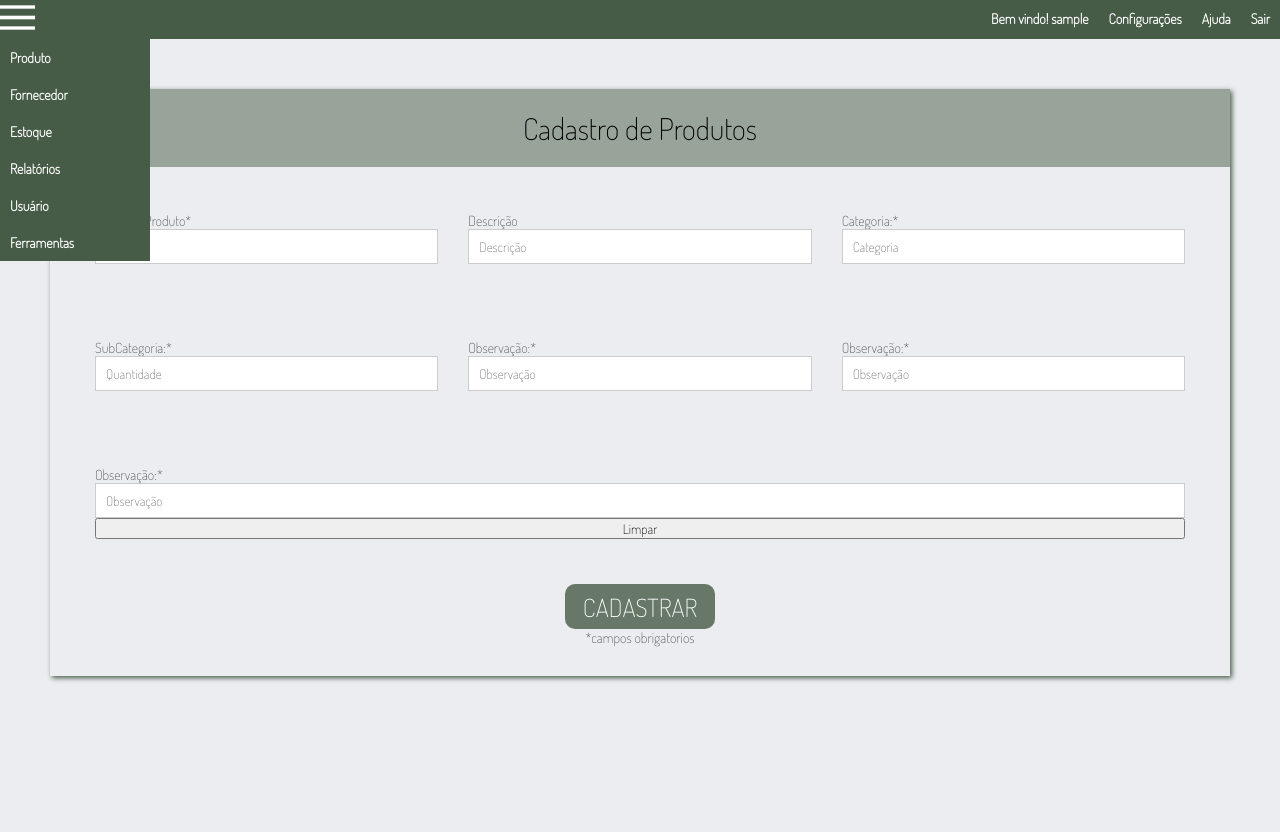
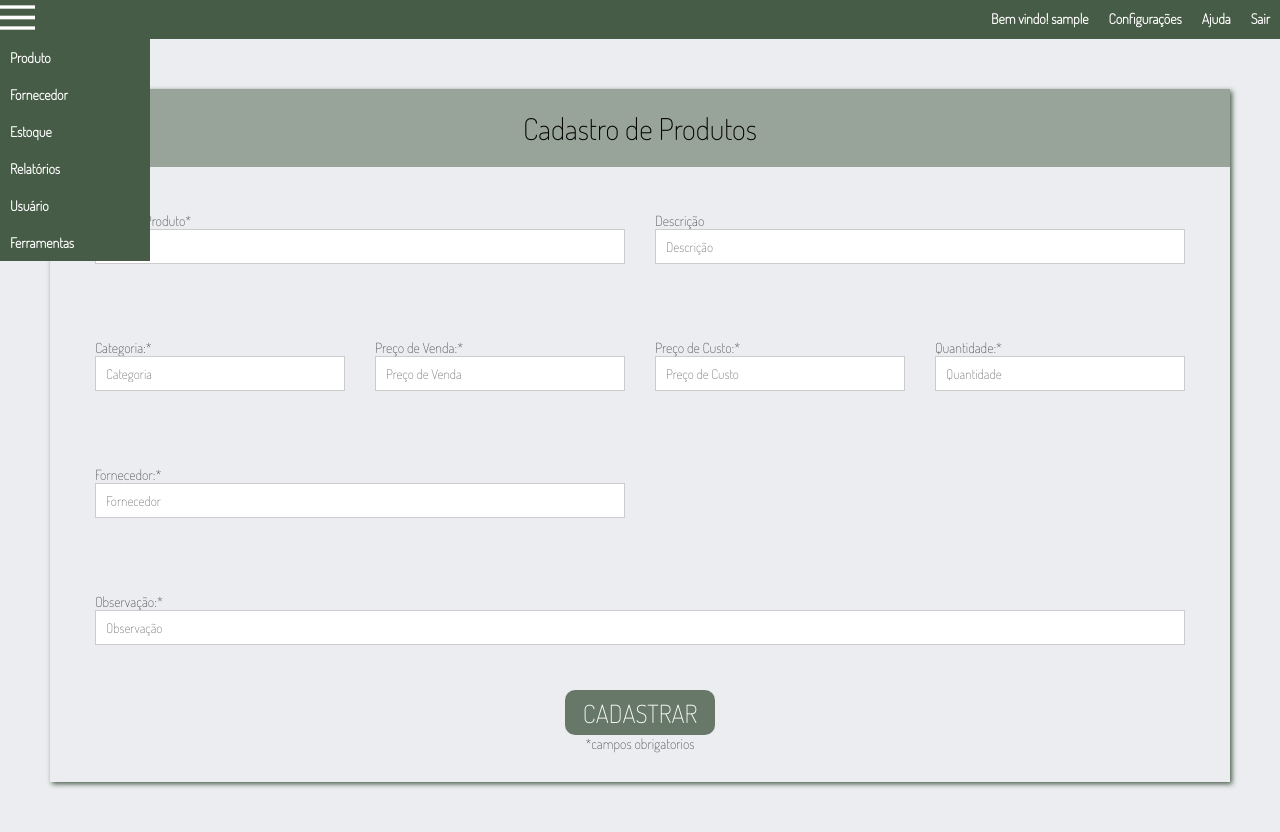
Before and after one commit to LeticiaRosa/Loja_Virtual, a PHP site: page /Tela_cadastro_produto_1.php in a window 1280 px wide. Before the commit the page ends 682 px from the top, so only its background shows below. Run offline with PHP 8.4, Linux system fonts and the light colour scheme; the visitor is signed in with stand-in values (Sample User, id 1); data that the repository does not hold is empty.

Commit message:
Tela de Cadastro de Produto alterações no insert

```diff
--- a/Tela_cadastro_produto_1.php
+++ b/Tela_cadastro_produto_1.php
@@ -4,6 +4,11 @@
     header("Pragma: no-cache");
 
 ?>
+<script type="text/javascript" language="javascript">
+function ClearForm(){
+       document.Form_login.reset();
+  }
+</script>
 
 <!DOCTYPE html>
 <html>
@@ -35,47 +40,59 @@
                       <p>Nome do Produto*</p>
                       <input  type="text" name="nome" id="nome" required placeholder= "Nome" autocomplete="off" >
                     </div>
-
                     <div class="col">
 		  			  			  <p>Descrição</p>
-                      <input type="text" name="descricao" id="descricao" required placeholder="Descrição" autocomplete="off" >
-                    </div>
-
-                    <div class="col">
-                      <p>Categoria:*</p>
-                      <input type="text" name="id_categoria" id="id_categoria" required placeholder="Categoria" autocomplete="off" >
+                      <input type="text" name="descricao" id="descricao" placeholder="Descrição" autocomplete="off" >
                     </div>
                     </div>
 
                   <div class="form-wraper">
+
+
+                  <div class="col">
+                      <p>Categoria:*</p>
+                      <input type="text" name="id_categoria" id="id_categoria" required placeholder="Categoria" autocomplete="off" >
+                    </div>
+
                     <div class="col">
-                      <p>SubCategoria:*</p>
+                      <p>Preço de Venda:*</p>
+                      <input type="text" name= "preco_venda" id="preco_venda" required placeholder="Preço de Venda" autocomplete="off" >
+                    </div>
+
+                    <div class="col">
+                      <p>Preço de Custo:*</p>
+                      <input type="text" name="preco_custo"  id="preco_custo" required placeholder="Preço de Custo" autocomplete="off" >
+                    </div>
+
+                    <div class="col">
+                      <p>Quantidade:*</p>
                       <input type="text" name="quantidade" id="quantidade"  required placeholder="Quantidade" autocomplete="off" >
                     </div>
 
-                    <div class="col">
-                      <p>Observação:*</p>
-                      <input type="text" name= "observacao" id="observacao"  placeholder="Observação" autocomplete="off" >
+                    </div>
+                    <div class="form-wraper">
+                    <div class="col-1">
+                      <p>Fornecedor:*</p>
+                      <input type="text" name="id_fornecedor" id="id_fornecedor" required placeholder="Fornecedor" autocomplete="off" >
+                    </div>
                     </div>
 
-                    <div class="col">
-                      <p>Observação:*</p>
-                      <input type="text" name=""  placeholder="Observação" autocomplete="off" >
-                    </div>
-                    </div>
                     <div class="form-wraper">
                     <div class="col">
                       <p>Observação:*</p>
-                      <input type="text" name=""  placeholder="Observação" autocomplete="off" >
-                      <input type="reset" value="Limpar">
+                      <input type="text" name="observacao" id="observacao" placeholder="Observação" autocomplete="off" >
                     </div>
                     </div>
+
                     <div class="enviar">
-                    <input type="submit" name="acao" value="Cadastrar"/>
+                    <input type="submit" type="reset" name="acao" value="Cadastrar"/>
+
                     <?php
-                    if ( (isset($_POST['nome'])) && (isset($_POST['descricao']))  && (isset($_POST['id_categoria']))  && (isset($_POST['quantidade'])) ){
-                        inserirProduto( $_POST['nome'] , $_POST['descricao'] , $_POST['id_categoria'] , $_POST['quantidade'] , $_POST['observacao'] , $_SESSION['usuarioId']);
-                    }
+
+                    if ( (isset($_POST['nome'])) && (isset($_POST['descricao']))  && (isset($_POST['id_categoria']))  && (isset($_POST['preco_venda'])) && (isset($_POST['preco_custo']))&& (isset($_POST['quantidade'])) && (isset($_POST['id_fornecedor'])) && (isset($_POST['observacao']))  ){
+                         inserirProduto( $_POST['nome'] , $_POST['descricao'] , $_POST['id_categoria'] , $_POST['preco_venda'], $_POST['preco_custo'], $_POST['quantidade'], $_POST['id_fornecedor'] , $_POST['observacao'] , $_SESSION['usuarioId']);
+                      }
+
                     ?>
 		  			  		  <p>*campos obrigatorios</p>
                     </div>
--- a/back_end/banco.php
+++ b/back_end/banco.php
@@ -1,12 +1,20 @@
 <?php
 
-function inserirProduto($nome, $descricao, $id_categoria, $quantidade, $observacao, $id_usuario){
+
+function inserirProduto($nome, $descricao, $id_categoria, $preco_venda, $preco_custo, $quantidade, $id_fornecedor, $observacao, $id_usuario){
     require_once ("conexao.php");
-    $query = "insert into produto (nome, descricao, id_categoria, quantidade, observacao, id_usuario) values ('$nome', '$descricao', '$id_categoria', '$quantidade', '$observacao', '$id_usuario')";
-    echo $query ;
-    $teste = mysqli_query($conexao, $query );
+
+    $query = "select id_categoria from categoria where nome = '$id_categoria'";
+    $query_1 = "select id_fornecedor from fornecedor where nome = '$id_fornecedor'";
+    $categoria = mysqli_query($conexao, $query );
+    $fornecedor = mysqli_query($conexao, $query_1 );
+    $variavel = mysqli_fetch_assoc($categoria);
+    $variavel_1 = mysqli_fetch_assoc($fornecedor);
+    $query_2 = "insert into produto (nome, descricao, id_categoria,preco_venda, preco_custo,quantidade, id_fornecedor, observacao, id_usuario) values ('$nome', '$descricao', '{$variavel['id_categoria']}','$preco_venda','$preco_custo' ,'$quantidade', '{$variavel_1['id_fornecedor']}', '$observacao', '$id_usuario')";
+    $produto= mysqli_query($conexao, $query_2);
     mysqli_close($conexao);
-    return  $query ;
+    ECHO  $query_2;
+    return  true;
 }
 
 
--- a/css/cadastro.css
+++ b/css/cadastro.css
@@ -73,6 +73,15 @@ section.cover-form{
   flex-wrap: wrap;
   width: 100%;
 }
+
+.col-1{
+  display: flex;
+  flex-direction: column;
+  padding: 15px ;
+  flex-wrap: wrap;
+  width: 50%;
+}
+
 .form-wraper  p{
   font-size: 14px;
   text-align: left;
@@ -127,10 +136,18 @@ section.cover-form{
     padding: 0px;
     flex-wrap: wrap;
   }
+  .col-1{
+    width: 100%;
+  }
+
+
 }
 @media screen and (max-width: 768px){
   .form-container form .form-wraper {
     padding: 0px;
     flex-wrap: wrap;
   }
+  .col-1{
+    width: 100%;
+  }
 }
```
